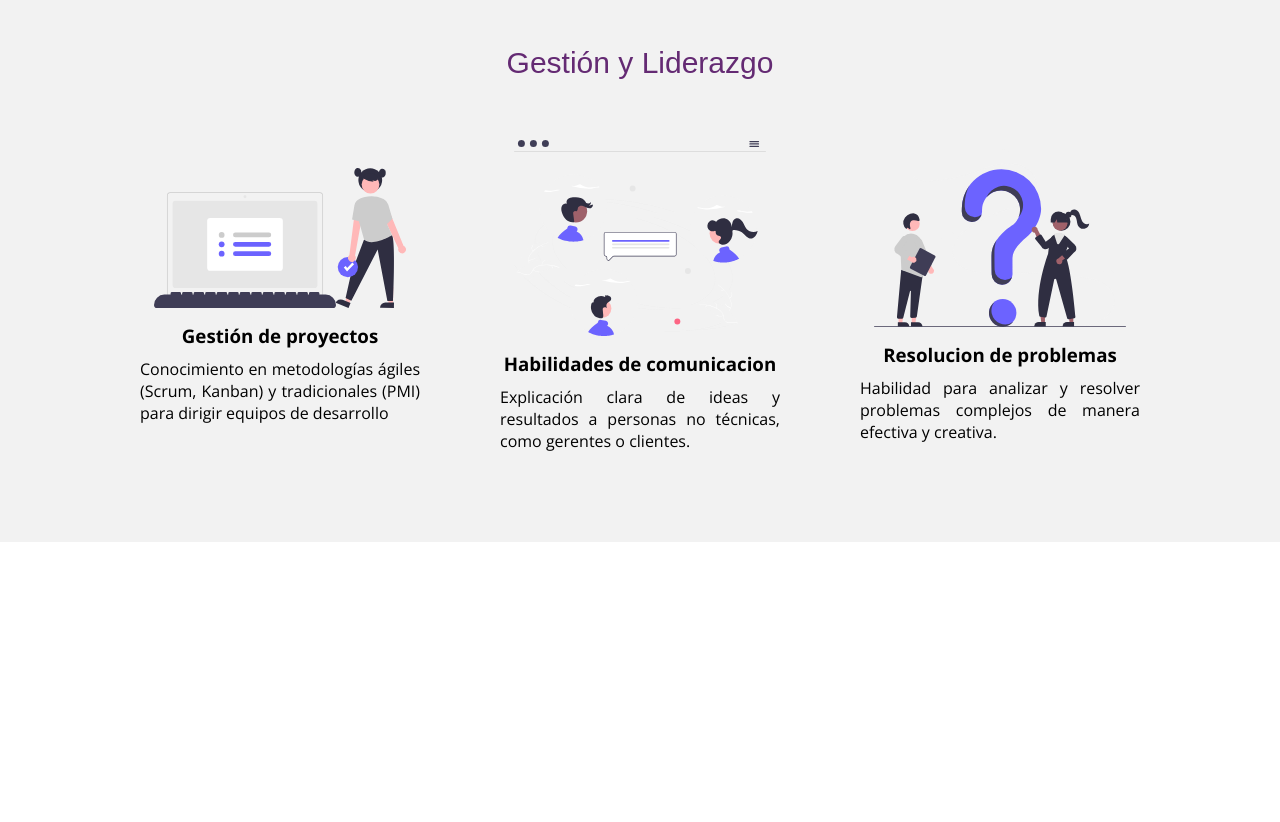
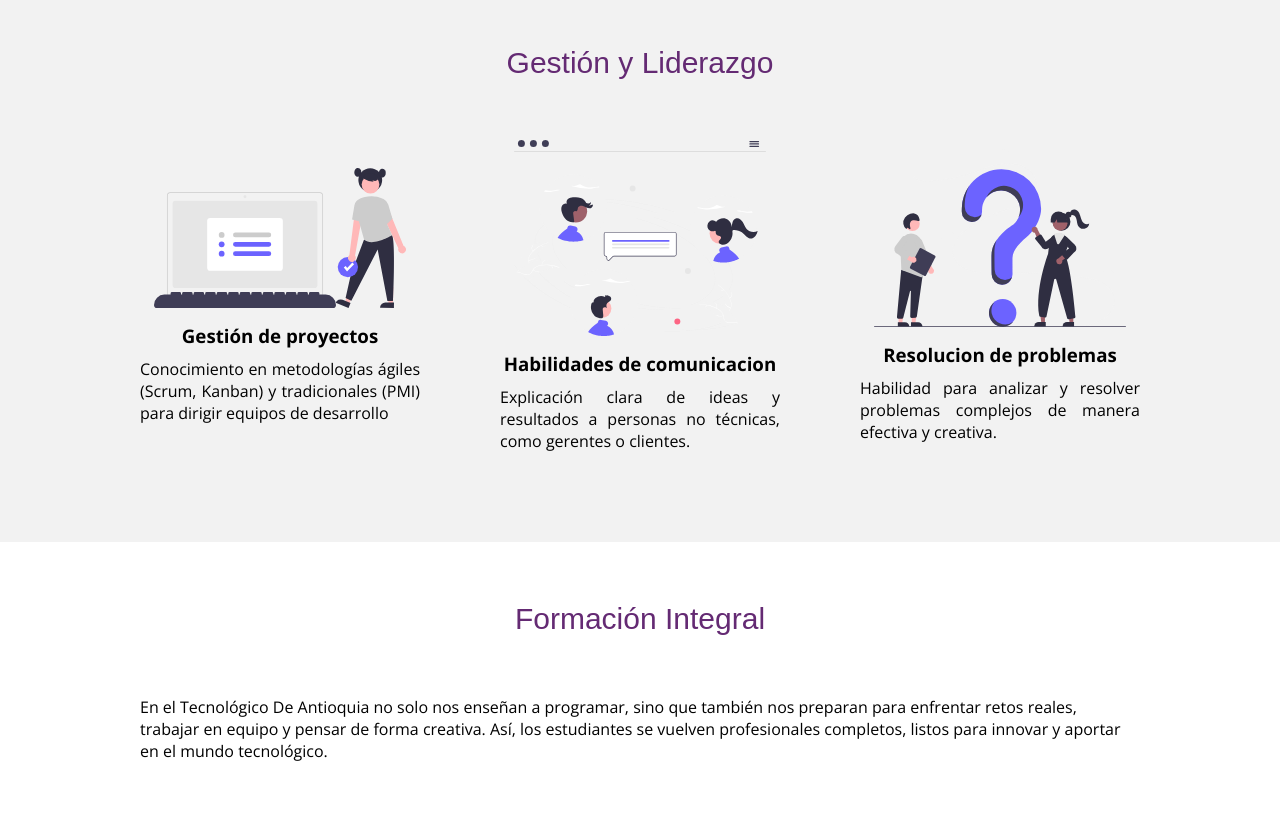
Before and after one commit to marivalen0421/static, a website: page app/pages/admin/admin.html in a window 1280 px wide. Shown: the part 2400-3222 px from the top of the page. Before the commit the page ends 2942 px from the top, so only its background shows below. Drawn offline with nearby package versions, Linux system fonts and the light colour scheme; files that its build step writes are made by us from their sources; files whose address does not match are found by name; a web font is replaced by a local one.

Commit message:
Formación Integral

```diff
--- a/app/pages/admin/admin.html
+++ b/app/pages/admin/admin.html
@@ -189,6 +189,14 @@
                 </div>
             </div>
         </section>
+        <section>
+            <div class="contenedor">
+                <h2 class="titulo">Formación Integral</h2>
+                <p>En el Tecnológico De Antioquia no solo nos enseñan a programar, sino que también nos preparan para enfrentar retos reales, trabajar en equipo y pensar de forma creativa. Así, los estudiantes se vuelven profesionales completos, listos para innovar y aportar en el mundo tecnológico.</p>
+
+
+            </div>
+        </section>
     </main>
 </body>
 
```
